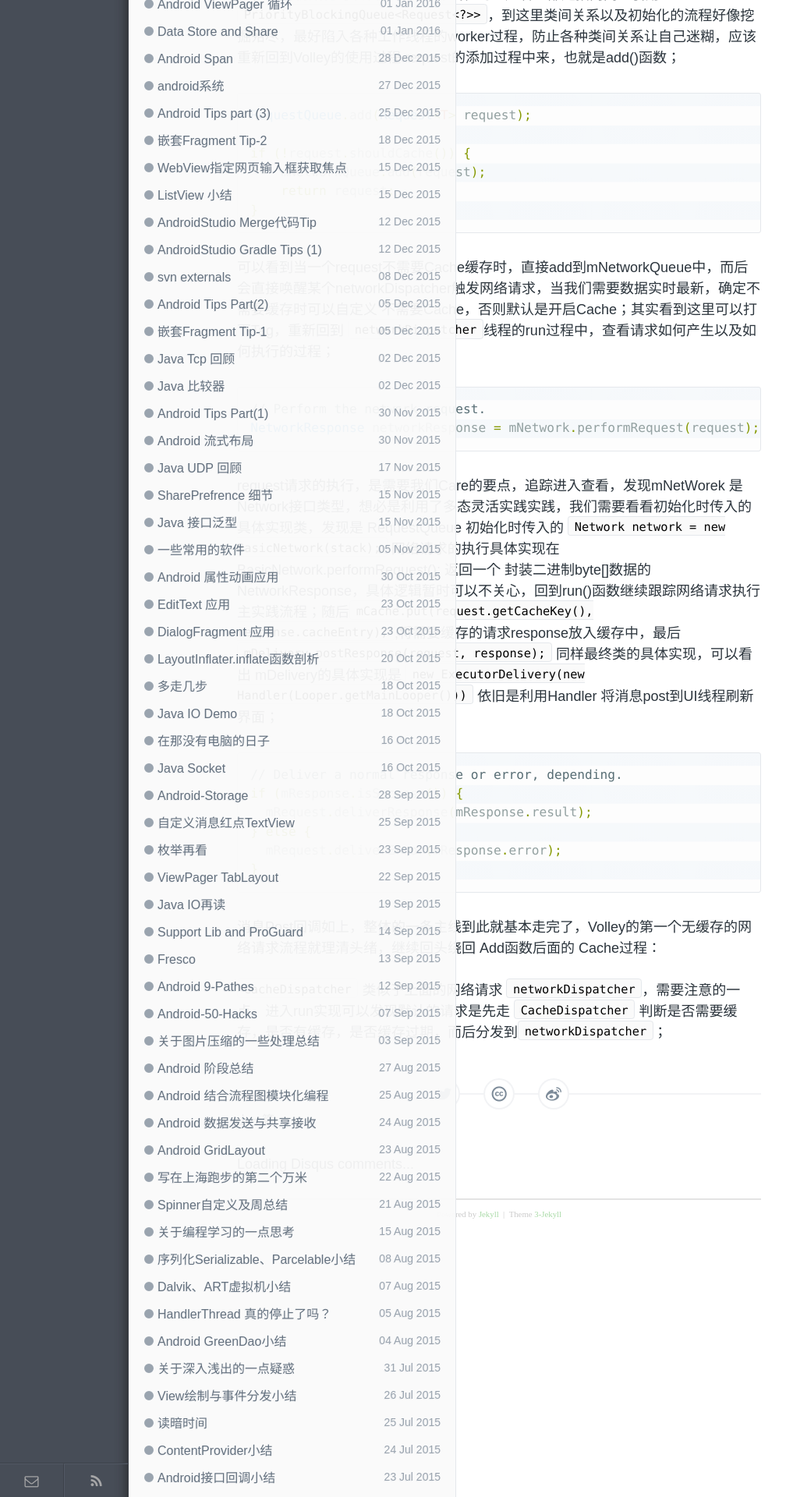
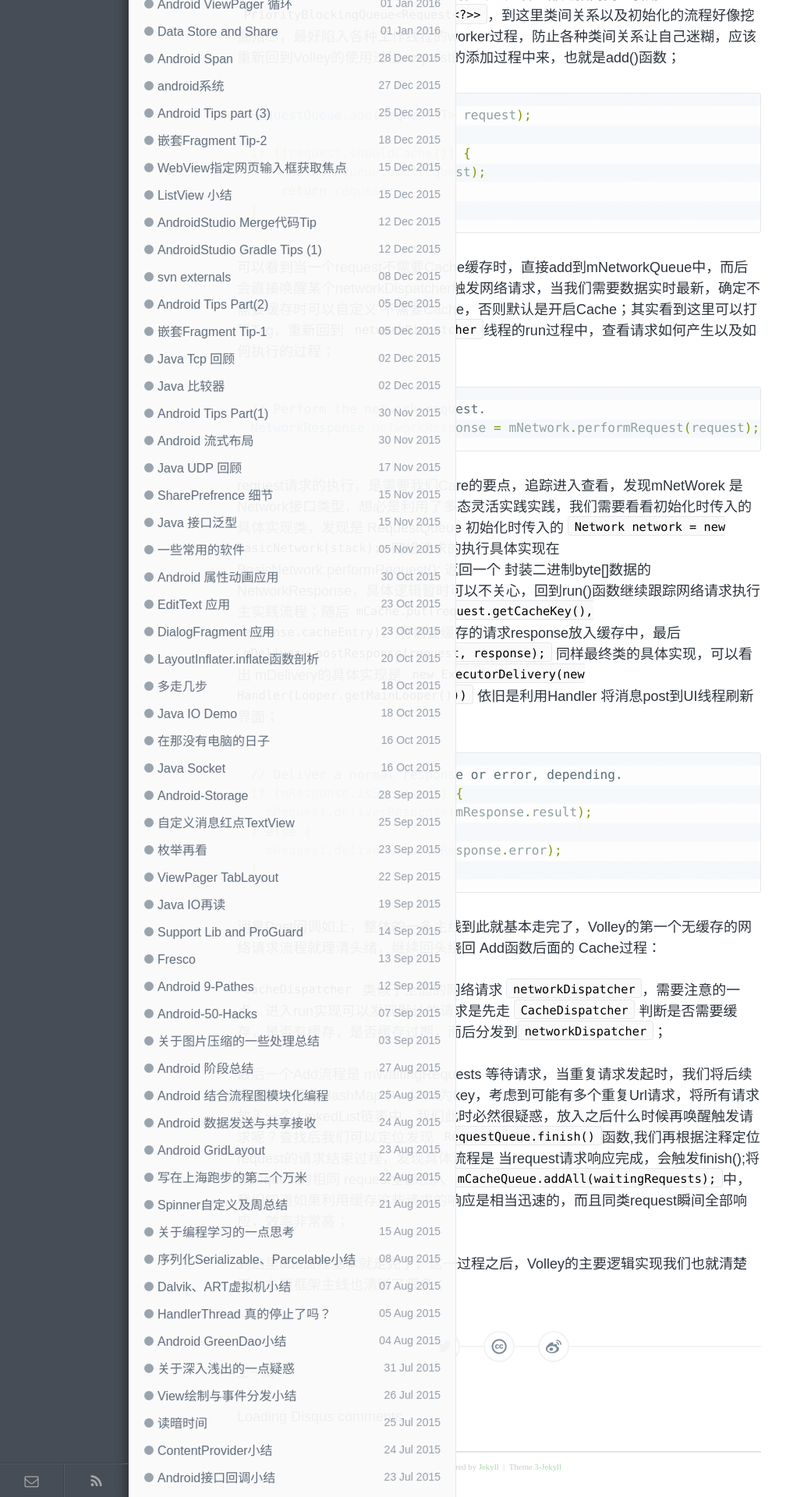
Before and after one commit to enlipan/enlipan.github.io, a Jekyll site: the page built from _posts/2016-03-08-android-volley-source-code-analyze.md, in a window 1280 px wide. Shown: the part 1276-3196 px from the top of the page at 78% size, without its empty margins (0-1008 px from the left). Built offline with Jekyll 4.4.1, drawn with Linux system fonts in a browser that asks for light colours; nearby versions of some CDN libraries; comment, search, counter and statistics services are not loaded.

Commit message:
modify pages android volley

```diff
--- a/_posts/2016-03-08-android-volley-source-code-analyze.md
+++ b/_posts/2016-03-08-android-volley-source-code-analyze.md
@@ -72,3 +72,7 @@
 消息Post回调如上，整体的一条主线到此就基本走完了，Volley的第一个无缓存的网络请求流程就理清头绪，继续回头绕回 Add函数后面的 Cache过程：
 
 `CacheDispatcher` 类似于上面的网络请求 `networkDispatcher`，需要注意的一点，进入run实现可以发现默认的请求是先走 `CacheDispatcher` 判断是否需要缓存，是否有缓存，是否缓存过期，而后分发到`networkDispatcher`；
+
+最后一个Add流程是 mWaitingRequests 等待请求，当重复请求发起时，我们将后续请求放入等待HashMap中，以url为key，考虑到可能有多个重复Url请求，将所有请求放入一个 LinkedList链表中，我们此时必然很疑惑，放入之后什么时候再唤醒触发请求呢？查找后我们可以定位发现 `RequestQueue.finish()`函数,我们再根据注释定位request的请求结束过程，发现具体流程是 当request请求响应完成，会触发finish();将该request的相同 request全部加入 `mCacheQueue.addAll(waitingRequests);`中，我们知道如果利用缓存这些请求的响应是相当迅速的，而且同类request瞬间全部响应，效率非常高；
+
+到这里add流程基本就走完了，这一过程之后，Volley的主要逻辑实现我们也就清楚了，主题框架主线也清晰了很多；
```
